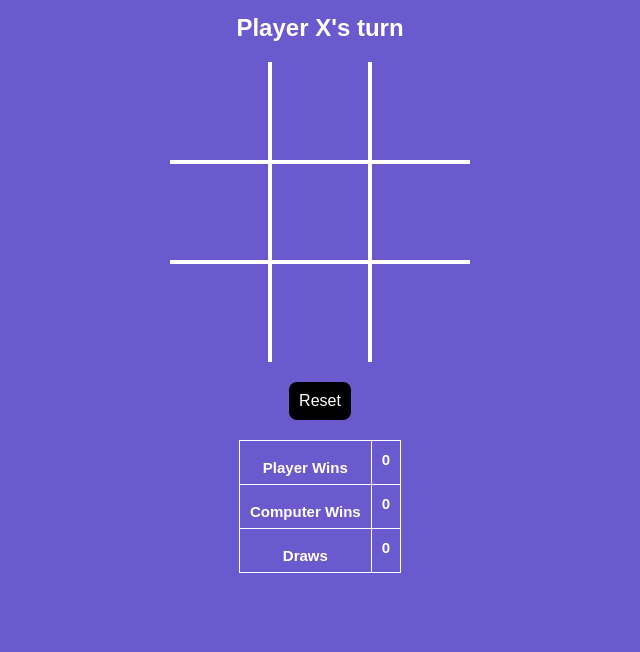
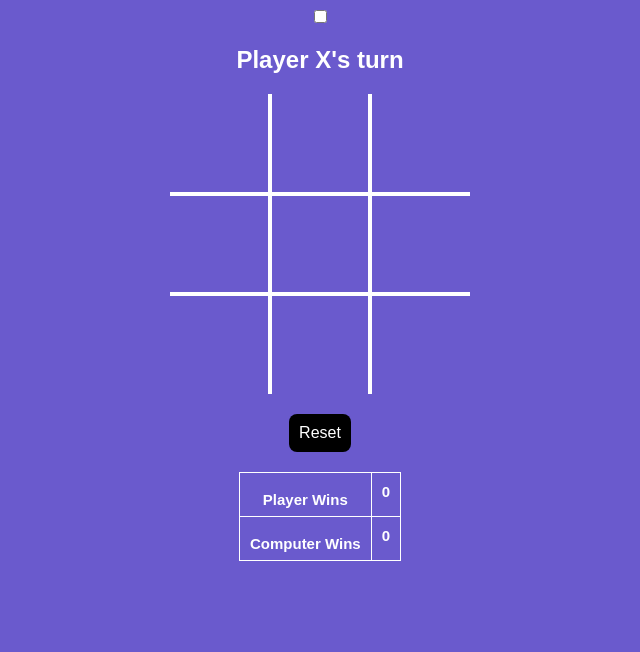
Before and after one commit to JosephGarcia98/Infinite-Tic-Tac-Toe, a plain HTML site: page index.html in a window 1280 px wide. Shown: the part 164-816 px from the top of the page, without its empty margins (320-960 px from the left). Drawn offline with Linux system fonts and the light colour scheme.

Commit message:
Add a single or two player button
Added a toggle switch for game settings and removed the draws display.

```diff
--- a/index.html
+++ b/index.html
@@ -8,6 +8,10 @@
 	</head>
 	<body>
 		<h1>Infinte Tic-Tac-Toe Game</h1>
+		<label class="switch">
+			<input type="checkbox">
+			<span class="slider"></span>
+		</label>
 		<h2 id="status">Player X's turn</h2>
 		<div class="board">
 		<div class="box" data-index="0"></div>
@@ -31,10 +35,6 @@
 				<th>Computer Wins</th>
 				<th><span id="oWins">0</span></p></th>
 			</tr>
-			<tr>
-				<th>Draws</th>
-				<th><span id="drawCount">0</span></p></th>
-			</tr>
 		</table>
 	</body>
 	<script src="script.js"></script>
```
